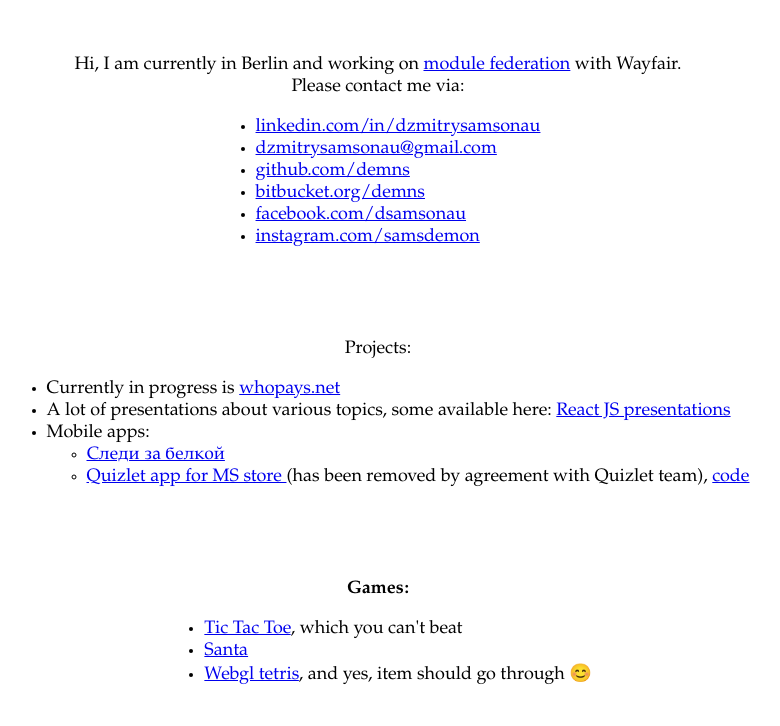
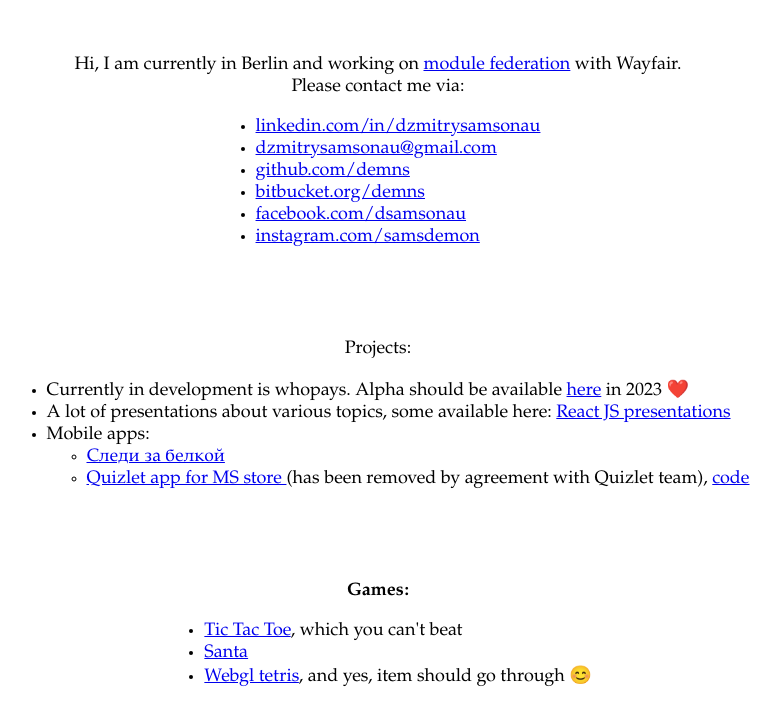
Before and after one commit to demns/demns.github.io, a plain HTML site: page index.html in a window 1280 px wide. Shown: the whole page, without its empty margins (262-1042 px from the left). Drawn offline with Linux system fonts and the light colour scheme.

Commit message:
whopays hide

```diff
--- a/index.html
+++ b/index.html
@@ -56,7 +56,9 @@
     <div class="card">
       Projects:
       <ul>
-        <li>Currently in progress is <a href="https://whopays.net/">whopays.net</a></li>
+        <li>Currently in development is whopays. Alpha should be available <a href="https://whopays.net/">here</a> in
+          2023
+          ❤️</li>
         <li>
           A lot of presentations about various topics, some available here:
           <a href="https://github.com/demns/react-js-presentations-2016">React JS presentations</a>
```
